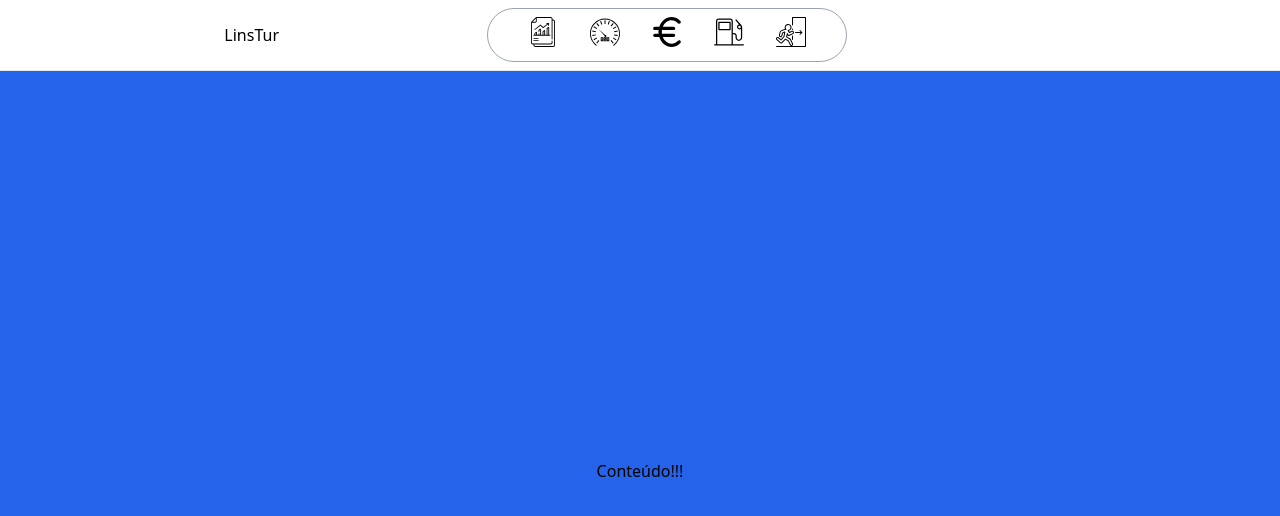
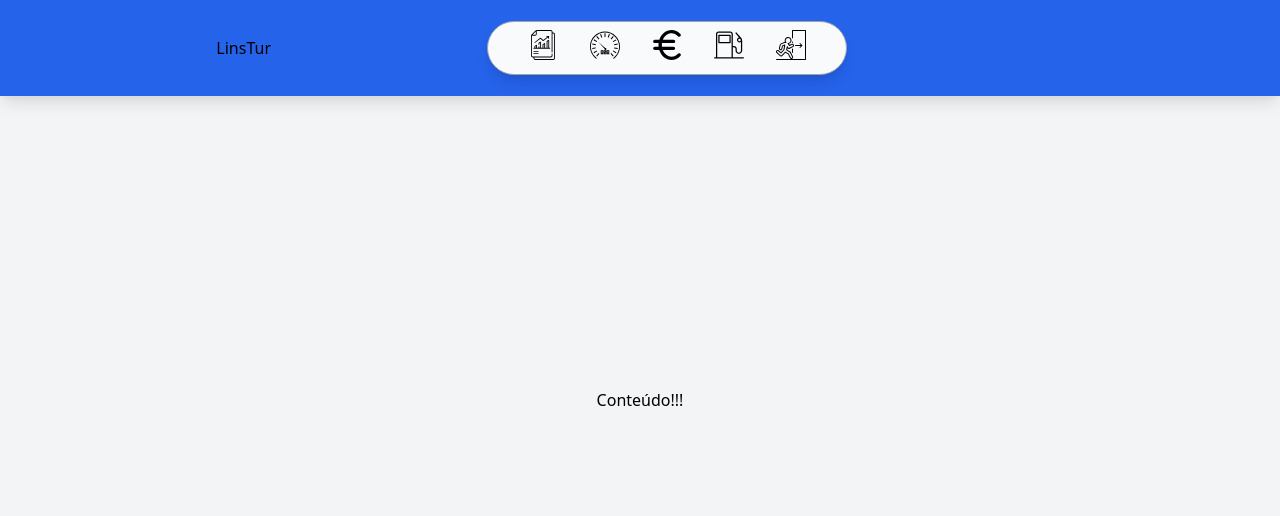
Before and after one commit to Claudio-Lins/linstur-tvde, a Next.js app: page / in a window 1280 px wide. Shown: the top 516 px of the page. Built offline with nearby package versions, Linux system fonts and the light colour scheme.

Commit message:
aplay lauout component

```diff
--- /dev/null
+++ b/components/Layout.js
@@ -0,0 +1,24 @@
+import NavFooter from "../components/NavFooter";
+import NavHeader from "../components/NavHeader";
+import Head from "next/head";
+
+export default function Layout({ children, title = "LinsTur - TVDE" }) {
+  return (
+    <>
+      <Head>
+        <title>{title}</title>
+        <meta charSet="utf-8" />
+        <meta name="viewport" content="initial-scale=1.0, width=device-width" />
+      </Head>
+      <div className="flex flex-col h-screen">
+        <main className="flex-1">
+          <div className="fixed inset-x-0">
+            <NavHeader />
+          </div>
+          {children}
+          <NavFooter />
+        </main>
+      </div>
+    </>
+  );
+}
--- a/components/NavFooter.js
+++ b/components/NavFooter.js
@@ -1,6 +1,5 @@
 import Image from 'next/image';
 import Link from 'next/link';
-import ModalExample from "../components/Modal";
 
 
 
@@ -30,9 +29,17 @@ function NavFooter() {
           </a>
         </Link>
 
-        <a className='w-1/5'>
-          <ModalExample />
-        </a>
+        <Link href='/km'>
+          <a className='w-1/5 text-center'>
+            <Image
+              src="/icons/euro.svg"
+              alt="Cash"
+              width={30}
+              height={30}
+            />
+          </a>
+        </Link>
+
         <Link href='/combustivel'>
           <a className='w-1/5 text-center'>
             <Image
--- a/components/NavHeader.js
+++ b/components/NavHeader.js
@@ -1,16 +1,15 @@
 import Image from 'next/image';
 import Link from 'next/link';
-import ModalExample from "../components/Modal";
 
 
 
 function Navheader() {
   return (
-    <div className='hidden sm:flex justify-evenly items-center'>
+    <div className='hidden sm:flex justify-evenly items-center bg-blue-600 h-24 shadow-lg'>
       <div>
         <h3>LinsTur</h3>
       </div>
-      <div className='flex border border-gray-400 rounded-full items-center py-2 px-10 my-2 space-x-8'>
+      <div className='flex bg-gray-50 border border-gray-400 rounded-full items-center py-2 px-10 my-2 space-x-8 shadow-lg'>
         <Link href='/resumo'>
           <a className='w-1/5 text-center'>
             <Image
@@ -32,9 +31,17 @@ function Navheader() {
           </a>
         </Link>
 
-        <a className='w-1/5'>
-          <ModalExample />
-        </a>
+        <Link href='/km'>
+          <a className='w-1/5 text-center'>
+            <Image
+              src="/icons/euro.svg"
+              alt="Cash"
+              width={30}
+              height={30}
+            />
+          </a>
+        </Link>
+
         <Link href='/combustivel'>
           <a className='w-1/5 text-center'>
             <Image
--- a/pages/_app.js
+++ b/pages/_app.js
@@ -1,26 +1,15 @@
 import '../styles/globals.css'
 
-import NavHeader from '../components/NavHeader'
-import NavFooter from '../components/NavFooter'
+import Layout from '../components/Layout'
 
 
 
 function MyApp({ Component, pageProps }) {
   return (
-    <div className='flex flex-col h-screen'>
-      <header className='items-center px-4 border-b'>
-        <NavHeader />
-        <link rel='manifest' href='/site.webmanifest' />
-      </header>
-      <main className='flex-1 overflow-y-auto bg-blue-600'>
-        <Component {...pageProps} />
-      </main>
-      <footer className=' sm:hidden flex border-t border-gray-400'>
-        <div className='mx-auto'>
-          <NavFooter />
-        </div>
-      </footer>
-    </div>
+
+    <Layout>
+      <Component {...pageProps} />
+    </Layout>
   )
 }
 
--- a/pages/index.js
+++ b/pages/index.js
@@ -2,7 +2,7 @@ import Head from 'next/head'
 
 export default function Home() {
   return (
-    <div className=' min-h-screen flex justify-center items-center'>
+    <div className=' min-h-screen flex justify-center items-center bg-gray-100'>
       <h1>Conteúdo!!!</h1>
     </div>
   )
```
